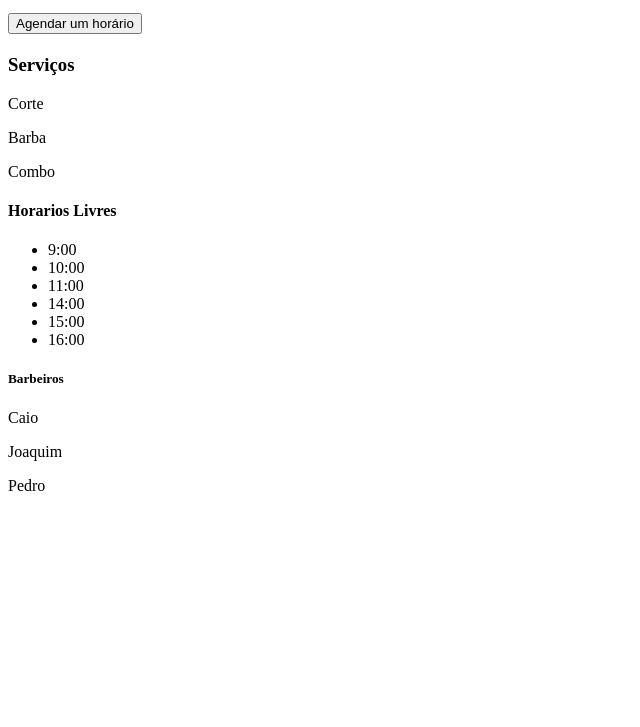
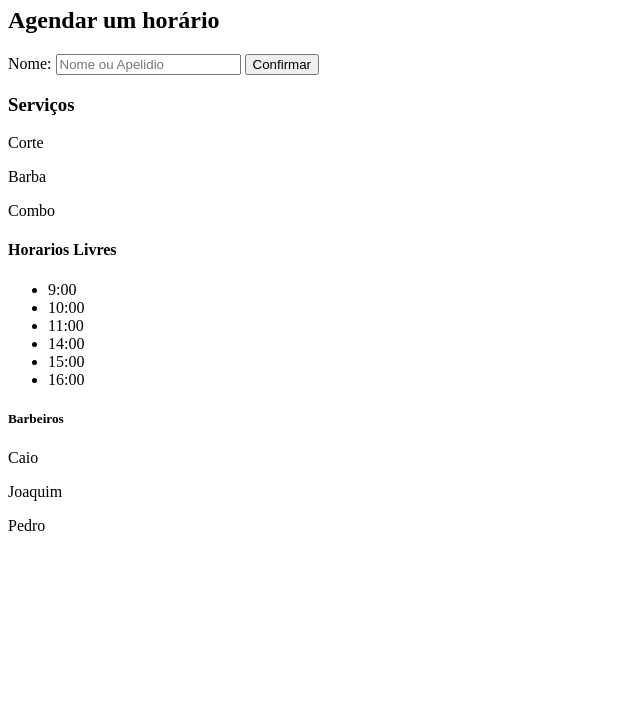
Before and after one commit to CaioPh/Agenda-barbearia, a plain HTML site: page index.html in a window 1280 px wide. Shown: the part 73-800 px from the top of the page, without its empty margins (0-640 px from the left). Drawn offline with Linux system fonts and the light colour scheme.

Commit message:
Comfirmação do formulario

```diff
--- a/index.html
+++ b/index.html
@@ -11,7 +11,14 @@
     </header>
     <main>
         <section>
-            <h2><button>Agendar um horário</button></h2>
+            <h2>Agendar um horário</h2>
+            <form>
+                <label for="nome"> Nome:</label>
+                <input type="text" id="nome" placeholder="Nome ou Apelidio">
+                <button>Confirmar</button>
+            </form>
+
+
 
             <h3>Serviços</h3>
             <p>Corte</p>
```
